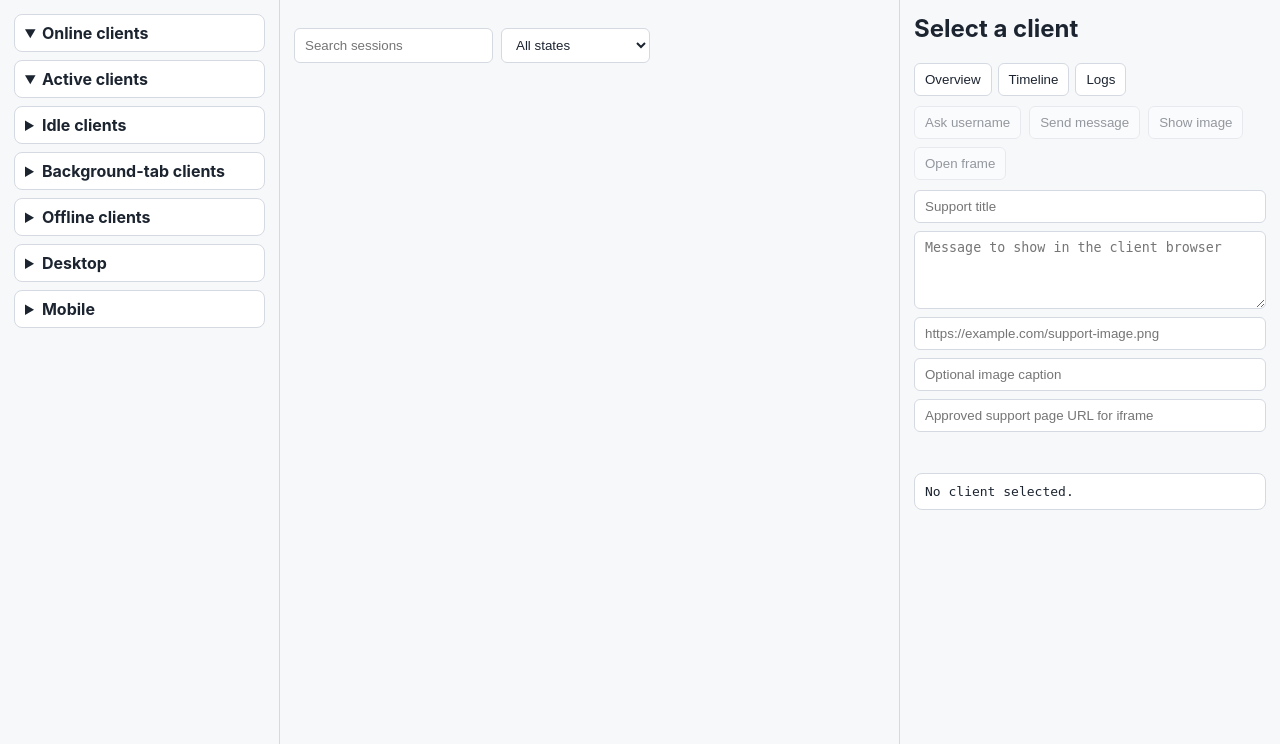
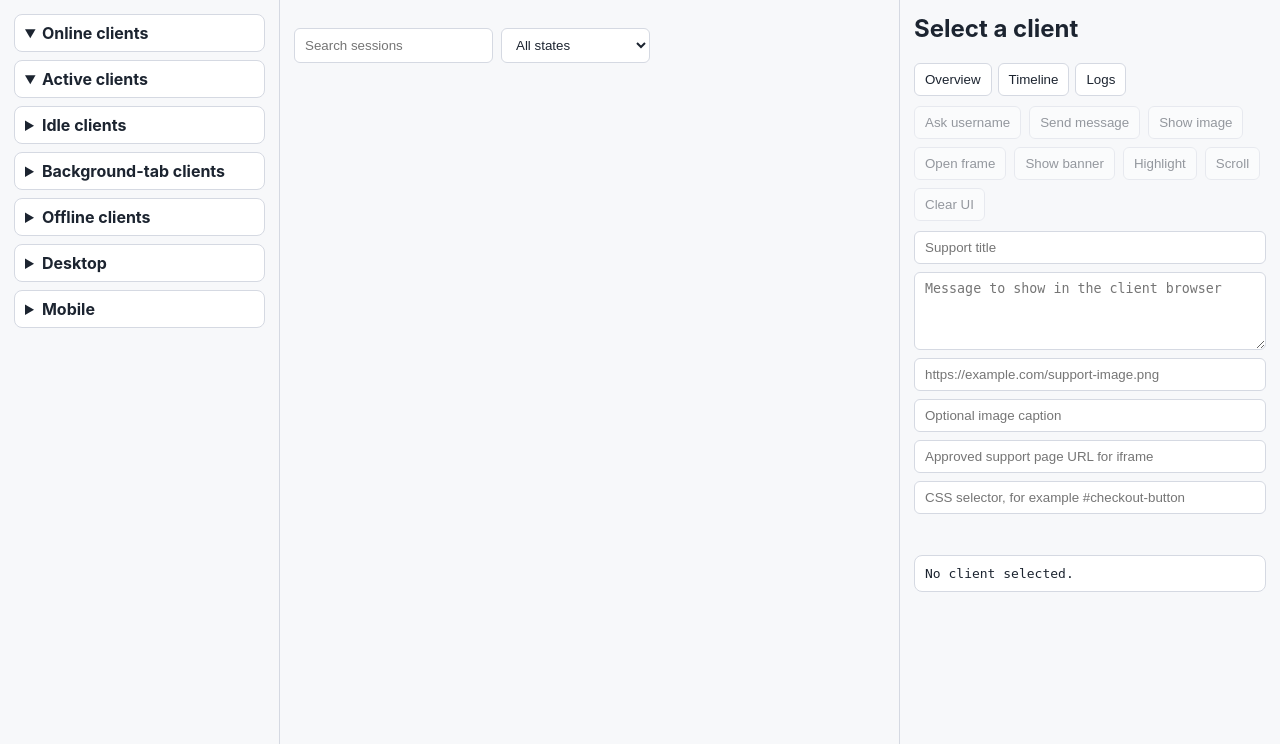
Before and after one commit to indianservers/BrowserDetails, a FastAPI app: page / in a window 1280 px wide. Shown: the part 56-800 px from the top of the page. Run offline with FastAPI, Linux system fonts and the light colour scheme; the visitor is signed in with stand-in values (Sample User, id 1); data that the repository does not hold is empty.

Commit message:
Add safe client browser commands

```diff
--- a/server/app/dashboard/templates/index.html
+++ b/server/app/dashboard/templates/index.html
@@ -80,6 +80,10 @@
         <button id="send-message" disabled>Send message</button>
         <button id="show-image" disabled>Show image</button>
         <button id="open-frame" disabled>Open frame</button>
+        <button id="show-banner" disabled>Show banner</button>
+        <button id="highlight-element" disabled>Highlight</button>
+        <button id="scroll-element" disabled>Scroll</button>
+        <button id="clear-overlays" disabled>Clear UI</button>
       </div>
       <div class="interaction-panel">
         <input id="support-title" maxlength="80" placeholder="Support title">
@@ -87,6 +91,7 @@
         <input id="support-image-url" maxlength="1024" placeholder="https://example.com/support-image.png">
         <input id="support-image-caption" maxlength="300" placeholder="Optional image caption">
         <input id="support-frame-url" maxlength="512" placeholder="Approved support page URL for iframe">
+        <input id="support-selector" maxlength="160" placeholder="CSS selector, for example #checkout-button">
       </div>
       <div class="label" id="action-status"></div>
       <pre id="details">No client selected.</pre>
@@ -138,6 +143,10 @@
       $('send-message').disabled = !selected;
       $('show-image').disabled = !selected;
       $('open-frame').disabled = !selected;
+      $('show-banner').disabled = !selected;
+      $('highlight-element').disabled = !selected;
+      $('scroll-element').disabled = !selected;
+      $('clear-overlays').disabled = !selected;
       const events = await fetch('/api/dashboard/sessions/' + encodeURIComponent(id) + '/events').then(r => r.json());
       $('details').textContent = JSON.stringify({ overview: selected, timeline: events }, null, 2);
     }
@@ -203,12 +212,53 @@
         url: frameUrl
       });
     }
+    async function showSupportBanner() {
+      const message = $('support-message').value.trim();
+      if (!message) {
+        $('action-status').textContent = 'Enter a banner message first.';
+        return;
+      }
+      await sendAction('SHOW_SUPPORT_BANNER', {
+        message,
+        tone: 'info',
+        duration_seconds: 12
+      });
+    }
+    async function highlightPageElement() {
+      const selector = $('support-selector').value.trim();
+      if (!selector) {
+        $('action-status').textContent = 'Enter a selector first.';
+        return;
+      }
+      await sendAction('HIGHLIGHT_PAGE_ELEMENT', {
+        selector,
+        label: $('support-message').value.trim() || 'Support highlighted this section.'
+      });
+    }
+    async function scrollToPageElement() {
+      const selector = $('support-selector').value.trim();
+      if (!selector) {
+        $('action-status').textContent = 'Enter a selector first.';
+        return;
+      }
+      await sendAction('SCROLL_TO_PAGE_ELEMENT', {
+        selector,
+        label: $('support-message').value.trim() || 'Support moved you to this section.'
+      });
+    }
+    async function clearClientOverlays() {
+      await sendAction('CLEAR_SUPPORT_OVERLAYS', {});
+    }
     $('search').oninput = () => load();
     $('state').onchange = () => load();
     $('ask-username').onclick = () => requestSupportUsername();
     $('send-message').onclick = () => sendSupportMessage();
     $('show-image').onclick = () => showSupportImage();
     $('open-frame').onclick = () => openSupportFrame();
+    $('show-banner').onclick = () => showSupportBanner();
+    $('highlight-element').onclick = () => highlightPageElement();
+    $('scroll-element').onclick = () => scrollToPageElement();
+    $('clear-overlays').onclick = () => clearClientOverlays();
     setInterval(load, 5000);
     load();
   </script>
--- a/server/app/schemas/actions.py
+++ b/server/app/schemas/actions.py
@@ -17,6 +17,10 @@ SafeActionType = Literal[
     "DISPLAY_SUPPORT_MESSAGE",
     "DISPLAY_SUPPORT_IMAGE",
     "REQUEST_SUPPORT_USERNAME",
+    "SHOW_SUPPORT_BANNER",
+    "HIGHLIGHT_PAGE_ELEMENT",
+    "SCROLL_TO_PAGE_ELEMENT",
+    "CLEAR_SUPPORT_OVERLAYS",
     "ASK_REFRESH_PAGE",
     "OPEN_APPROVED_SUPPORT_PAGE",
     "OPEN_APPROVED_SUPPORT_IFRAME",
--- a/server/app/services/actions.py
+++ b/server/app/services/actions.py
@@ -60,6 +60,30 @@ class ApprovedSupportIframeParams(BaseModel):
     title: str = Field(default="Support page", min_length=1, max_length=80)
 
 
+class SupportBannerParams(BaseModel):
+    model_config = ConfigDict(extra="forbid")
+    message: str = Field(min_length=1, max_length=240)
+    tone: str = Field(default="info", pattern="^(info|success|warning|error)$")
+    duration_seconds: int = Field(default=10, ge=3, le=120)
+
+
+class PageElementParams(BaseModel):
+    model_config = ConfigDict(extra="forbid")
+    selector: str = Field(min_length=1, max_length=160)
+    label: str | None = Field(default=None, max_length=120)
+
+    @field_validator("selector")
+    @classmethod
+    def safe_selector(cls, value: str) -> str:
+        blocked = ["script", "iframe", "object", "embed", "input[type=password]", "[type=password]"]
+        lowered = value.lower()
+        if any(item in lowered for item in blocked):
+            raise ValueError("Selector targets an unsafe element type")
+        if any(token in value for token in ["<", ">", "{", "}"]):
+            raise ValueError("Selector contains unsupported characters")
+        return value
+
+
 ACTION_DESCRIPTIONS = {
     "REFRESH_BROWSER_INFORMATION": "Refresh browser diagnostics visible to this page.",
     "MEASURE_API_LATENCY": "Measure API latency from this page.",
@@ -75,6 +99,10 @@ ACTION_DESCRIPTIONS = {
     "DISPLAY_SUPPORT_MESSAGE": "Display a visible in-page support message.",
     "DISPLAY_SUPPORT_IMAGE": "Display a visible in-page support image.",
     "REQUEST_SUPPORT_USERNAME": "Ask the user for a non-sensitive support username or display name.",
+    "SHOW_SUPPORT_BANNER": "Show a visible support banner on the page.",
+    "HIGHLIGHT_PAGE_ELEMENT": "Highlight a page element selected by an approved selector.",
+    "SCROLL_TO_PAGE_ELEMENT": "Scroll to a page element selected by an approved selector.",
+    "CLEAR_SUPPORT_OVERLAYS": "Clear support overlays created by the monitoring SDK.",
     "ASK_REFRESH_PAGE": "Ask the user to refresh this page.",
     "OPEN_APPROVED_SUPPORT_PAGE": "Ask the user to open an approved support page.",
     "OPEN_APPROVED_SUPPORT_IFRAME": "Open an approved support page in a visible in-page frame.",
@@ -88,6 +116,9 @@ ACTION_SCHEMAS = {
     "DISPLAY_SUPPORT_MESSAGE": SupportMessageParams,
     "DISPLAY_SUPPORT_IMAGE": SupportImageParams,
     "REQUEST_SUPPORT_USERNAME": SupportUsernameParams,
+    "SHOW_SUPPORT_BANNER": SupportBannerParams,
+    "HIGHLIGHT_PAGE_ELEMENT": PageElementParams,
+    "SCROLL_TO_PAGE_ELEMENT": PageElementParams,
     "OPEN_APPROVED_SUPPORT_PAGE": ApprovedSupportUrlParams,
     "OPEN_APPROVED_SUPPORT_IFRAME": ApprovedSupportIframeParams,
 }
```
Also changed, not shown: client/src/index.ts (+88 -0 lines), server/tests/test_actions.py (+15 -0 lines).
